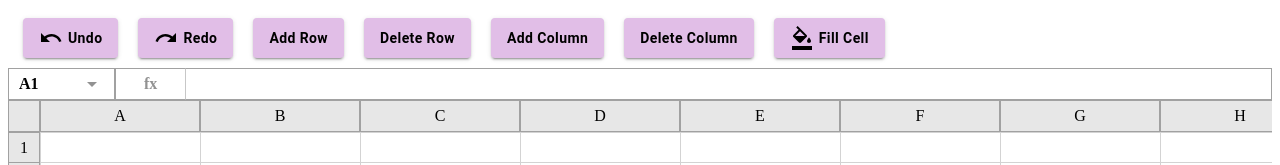
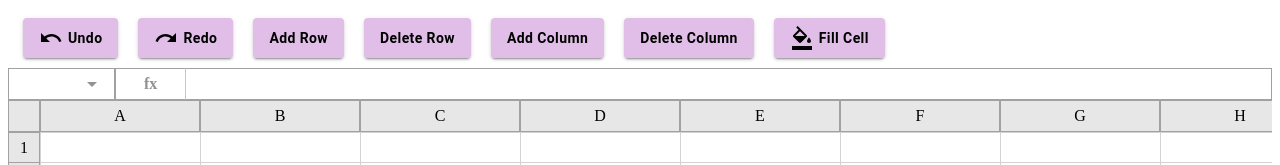
Before and after one commit to dansusman/spreadsheet, a React (Create React App) app in the folder PhaseC/: page / in a window 1280 px wide. Shown: the top 165 px of the page. Built offline with nearby package versions, Linux system fonts and the light colour scheme.

Commit message:
add updated fxbar

```diff
--- a/PhaseC/src/App.tsx
+++ b/PhaseC/src/App.tsx
@@ -1,15 +1,17 @@
-import React from "react";
+import React, { useState } from "react";
 import Grid from "./components/grid";
 import TopBar from "./components/topBar";
 import "./App.css";
 import FXBar from "./components/fxBar";
+import { SelectedCell } from "./types";
 
 function App() {
+    const [selectedCell, setSelectedCell] = useState<SelectedCell | null>(null);
     return (
         <div className="app">
             <TopBar />
-            <FXBar />
-            <Grid />
+            <FXBar selectedCell={selectedCell} />
+            <Grid setSelectedCell={setSelectedCell} />
         </div>
     );
 }
--- a/PhaseC/src/components/fxBar/index.tsx
+++ b/PhaseC/src/components/fxBar/index.tsx
@@ -1,14 +1,19 @@
 import React from "react";
 import ArrowDropDownIcon from "@mui/icons-material/ArrowDropDown";
 import "./FXBar.css";
+import { SelectedCell } from "../../types";
 
-interface Props {}
+interface Props {
+    selectedCell: SelectedCell | null;
+}
 
-const FXBar = (props: Props) => {
+const FXBar: React.FC<Props> = ({ selectedCell }) => {
     return (
         <div className="fxBar">
             <div className="selectCell">
-                <div className="cellName">A1</div>
+                <div className="cellName">
+                    {selectedCell ? selectedCell.cellLabel.toUpperCase() : ""}
+                </div>
                 <ArrowDropDownIcon />
             </div>
             <div className="fx">fx</div>
--- a/PhaseC/src/components/grid/gridCell/index.tsx
+++ b/PhaseC/src/components/grid/gridCell/index.tsx
@@ -1,13 +1,20 @@
 import React, { useEffect, useState } from "react";
 import { Cell } from "../../../store/grid/types";
+import { SelectedCell } from "../../../types";
 import "./GridCell.css";
 
 interface Props {
     cell: Cell;
+    setSelectedCell: (s: SelectedCell | null) => void;
+    col: number;
+    row: number;
 }
 
-const GridCell: React.FC<Props> = ({ cell }) => {
+const GridCell: React.FC<Props> = ({ cell, setSelectedCell, col, row }) => {
     const [cellContent, setCellContent] = useState(cell.content);
+    const repeatCharacterCount = Math.ceil((col + 1) / 26);
+    const character: string = String.fromCharCode(97 + (col % 26));
+    const cellName = `${character.repeat(repeatCharacterCount)}${row}`;
 
     useEffect(() => {
         setCellContent(cell.content);
@@ -18,6 +25,14 @@ const GridCell: React.FC<Props> = ({ cell }) => {
             <input
                 value={cellContent}
                 onChange={(e) => setCellContent(e.target.value)}
+                onSelect={() =>
+                    setSelectedCell({
+                        column: col,
+                        row: row,
+                        cellLabel: cellName,
+                    })
+                }
+                onBlur={() => setSelectedCell(null)}
             />
         </div>
     );
--- a/PhaseC/src/components/grid/index.tsx
+++ b/PhaseC/src/components/grid/index.tsx
@@ -4,6 +4,7 @@ import GridCell from "./gridCell";
 import "./Grid.css";
 import { useSelector } from "react-redux";
 import { ApplicationState } from "../../store";
+import { SelectedCell } from "../../types";
 
 function getColHeaders(columns: number): string[] {
     var headers: string[] = [];
@@ -16,9 +17,11 @@ function getColHeaders(columns: number): string[] {
     return headers;
 }
 
-interface Props {}
+interface Props {
+    setSelectedCell: (s: SelectedCell | null) => void;
+}
 
-const Grid: React.FC<Props> = () => {
+const Grid: React.FC<Props> = ({ setSelectedCell }) => {
     const grid: Cell[][] = useSelector(
         (state: ApplicationState) => state.grid.grid
     );
@@ -41,7 +44,13 @@ const Grid: React.FC<Props> = () => {
                         {rowKey + 1}
                     </div>
                     {row.map((cell, cellKey) => (
-                        <GridCell cell={cell} key={cellKey} />
+                        <GridCell
+                            cell={cell}
+                            col={cellKey}
+                            row={rowKey}
+                            key={`${rowKey} + ${cellKey}`}
+                            setSelectedCell={setSelectedCell}
+                        />
                     ))}
                 </div>
             ))}
--- /dev/null
+++ b/PhaseC/src/types/index.ts
@@ -0,0 +1,5 @@
+export interface SelectedCell {
+    column: number;
+    row: number;
+    cellLabel: string;
+}
```
